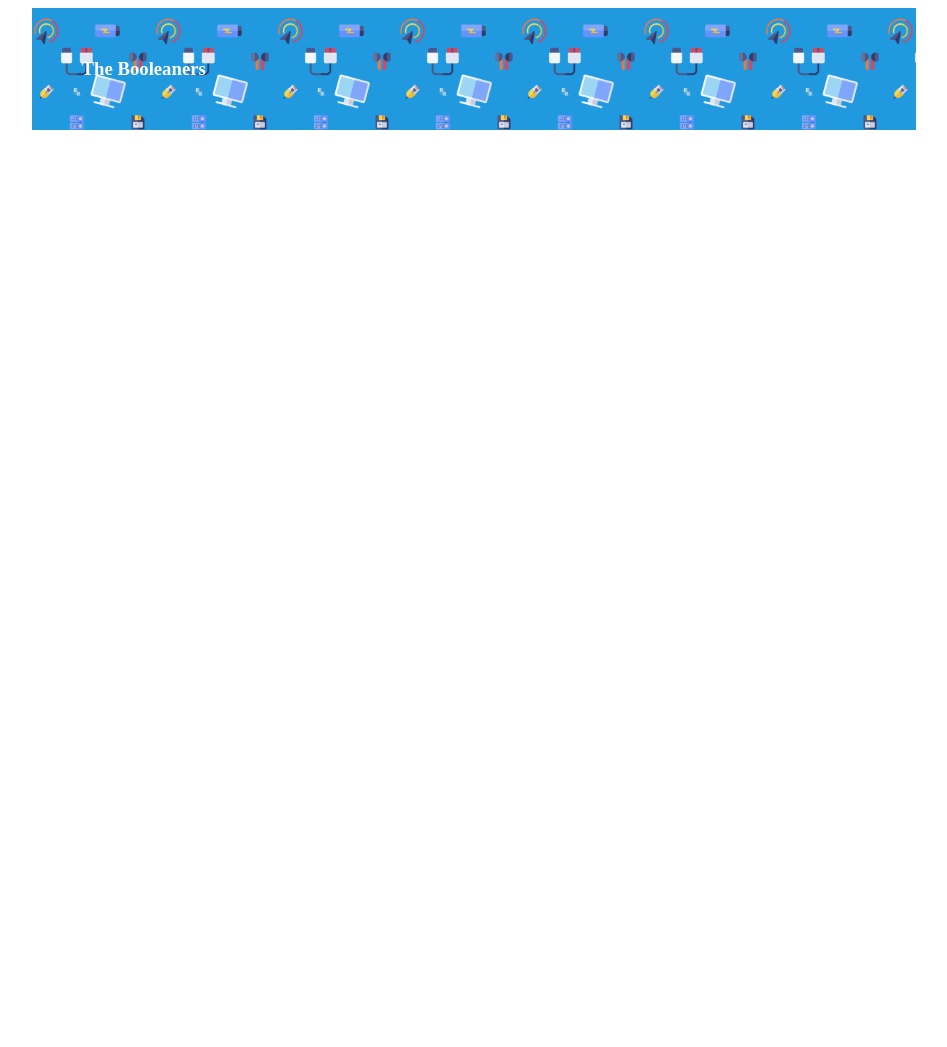
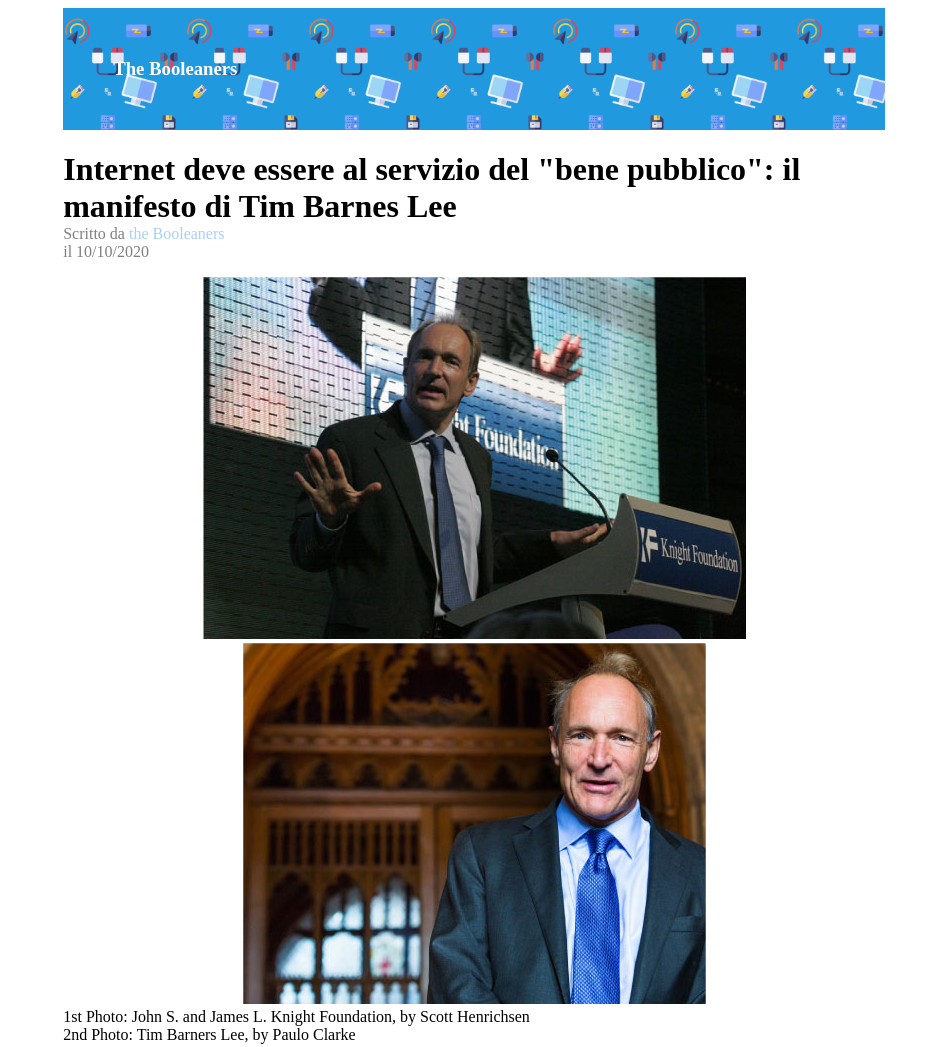
Before and after one commit to GiacomoSeveri/html-css-booleaner, a plain HTML site: page index.html in a window 1280 px wide. Shown: the whole page, without its empty margins (166-1113 px from the left). Before the commit the page ends 800 px from the top, so only its background shows below. Drawn offline with Linux system fonts and the light colour scheme.

Commit message:
added title and images

```diff
--- a/css/style.css
+++ b/css/style.css
@@ -1,5 +1,5 @@
 #cont {
-    width: 70%;
+    width: 65%;
     margin: 50px auto;
     margin-top: 0%;
 }
@@ -15,3 +15,24 @@
     text-align: left;
     padding: 50px;
 }
+h1 {
+    margin-bottom: 0%;
+}
+
+#trasp{
+    opacity: 50%;
+}
+
+#scritta{
+    color: rgb(84, 160, 247);
+}
+
+figure {
+    text-align: center;
+    margin-bottom: 0%;
+}
+
+p {
+    margin-bottom: 0%;
+    margin-top: 0%;
+}
--- a/index.html
+++ b/index.html
@@ -10,10 +10,33 @@
     <title>esercizio 2</title>
 </head>
 <body>
+
     <div id="cont">
+
         <header>
             <h3>The Booleaners</h3>
         </header>
+
+        <main>
+
+            <h1>Internet deve essere al servizio del "bene pubblico": il manifesto di Tim Barnes Lee</h1>
+
+            <p id="trasp">Scritto da <span id="scritta">the Booleaners</span></p>
+
+            <p id="trasp">il 10/10/2020</p>
+
+            <figure>
+                <img src="img/tim-1.jpg" alt="tim1">
+                <img src="img/tim-2.jpg" alt="tim2">
+            </figure>
+
+            <p id="photdes">1st Photo: John S. and James L. Knight Foundation, by Scott Henrichsen</p>
+
+            <p id="photdes">2nd Photo: Tim Barners Lee, by Paulo Clarke</p>
+
+
+
+        </main>
 
 
 
```
